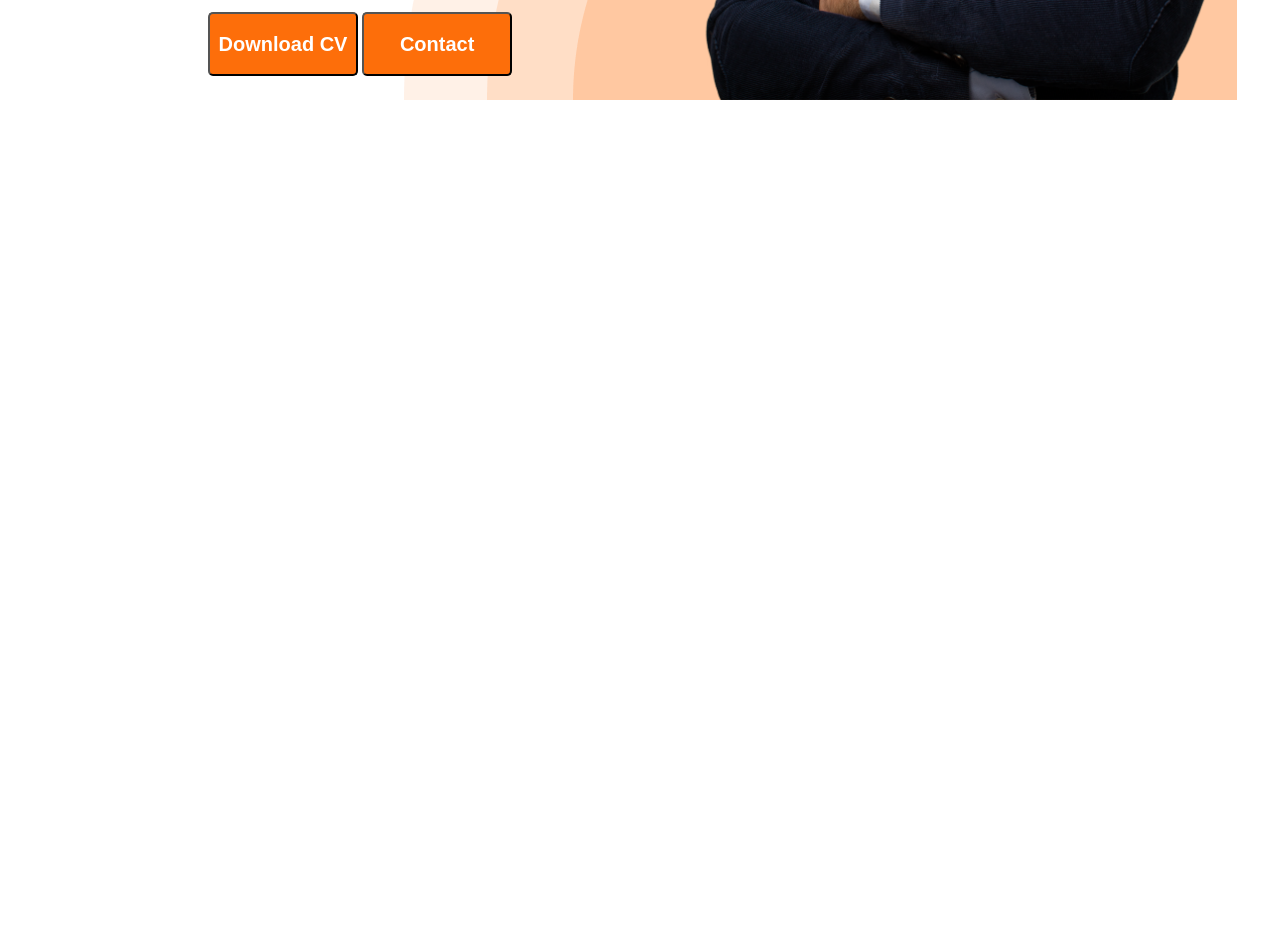
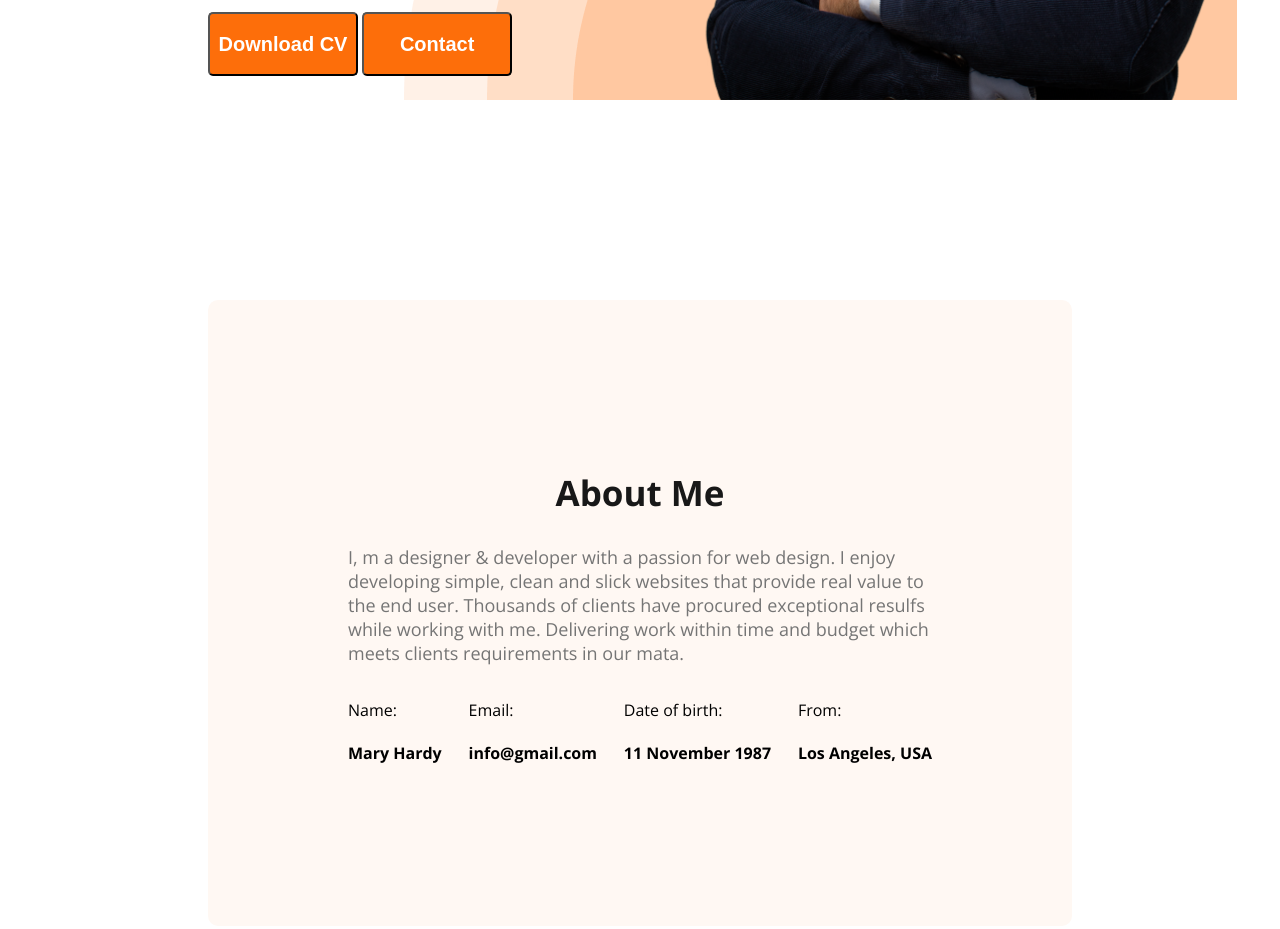
Before and after one commit to Hedayetul-Islam/webdeveloper-portfolio, a plain HTML site: page index.html in a window 1280 px wide. Shown: the part 715-1644 px from the top of the page. Before the commit the page ends 823 px from the top, so only its background shows below. Drawn offline with nearby package versions, Linux system fonts and the light colour scheme.

Commit message:
added about section

```diff
--- a/index.html
+++ b/index.html
@@ -38,7 +38,30 @@
         </div>
     </header>
     <main>
-
+        <section>
+            <div class="about-section">
+                <h2 class="title">About Me</h2>
+                <p class="banner-description">I, m a designer & developer with a passion for web design. I enjoy developing simple, clean and slick websites that provide real value to the end user. Thousands of clients have procured exceptional resulfs while working with me. Delivering work within time and budget which meets clients requirements in our mata.</p>
+                <div class="about-info">
+                    <div>
+                        <p>Name:</p>
+                        <h4>Mary Hardy</h4>
+                    </div>
+                    <div>
+                        <p>Email:</p>
+                        <h4>info@gmail.com</h4>
+                    </div>
+                    <div>
+                        <p>Date of birth:</p>
+                        <h4>11 November 1987</h4>
+                    </div>
+                    <div>
+                        <p>From:</p>
+                        <h4>Los Angeles, USA</h4>
+                    </div>
+                </div>
+            </div>
+        </section>
     </main>
     <footer>
 
--- a/styles/portfolio.css
+++ b/styles/portfolio.css
@@ -91,3 +91,28 @@ nav a {
 .banner-profile-pic {
     width: 580px;
 }
+
+/* About section */
+
+.about-section {
+    align-items: 0 auto;
+    margin: 200px;
+    padding: 140px;
+    border-radius: 10px;
+    background: #FFF8F3;
+}
+
+.title {
+    color: var(--Dark-01, #181818);
+    text-align: center;
+    font-family: "Open Sans";
+    font-size: 35px;
+    font-style: normal;
+    font-weight: 700;
+}
+
+.about-info {
+    display: flex;
+    justify-content: space-between;
+    align-items: center;
+}
```
